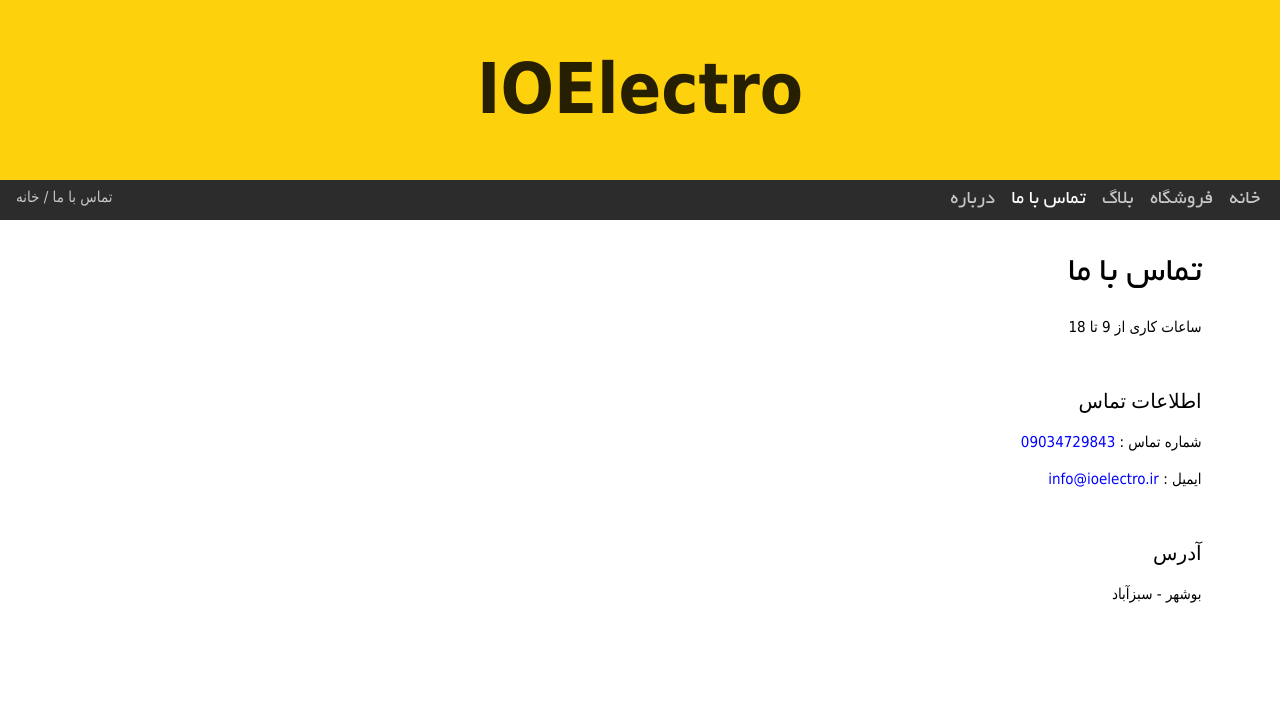
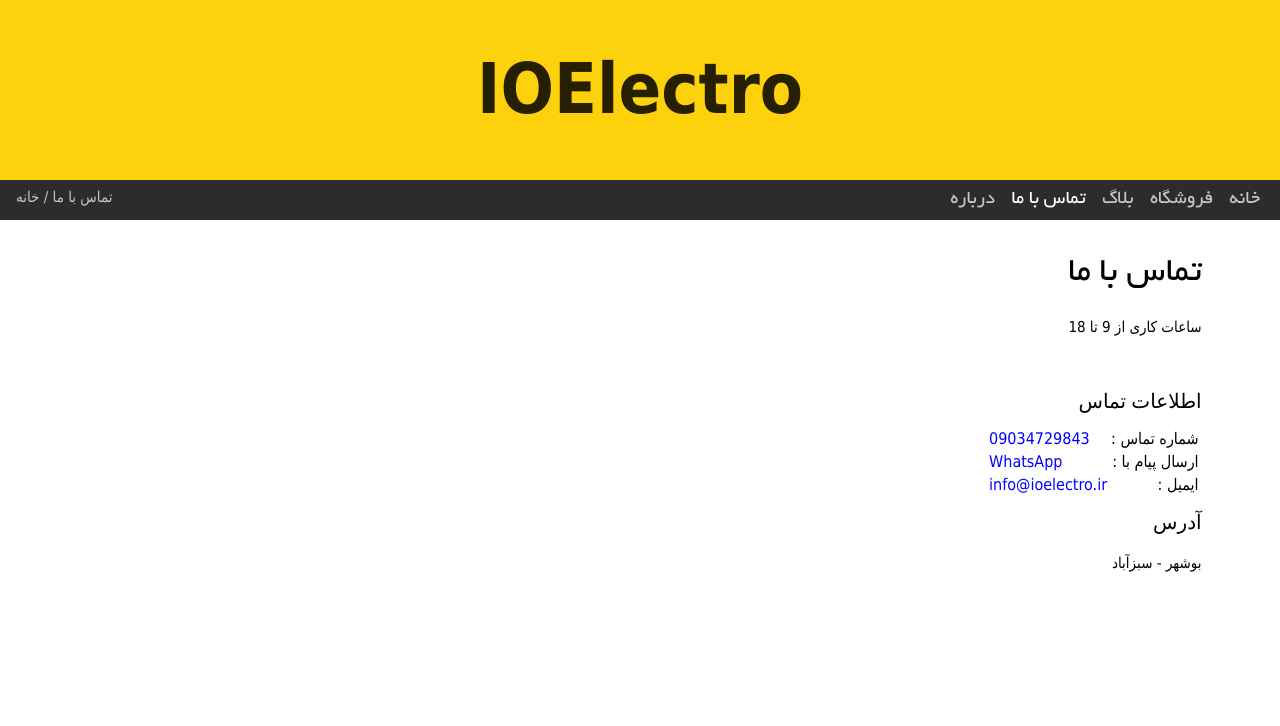
Before and after one commit to ioelectro/ioelectro.github.io, a plain HTML site: page contacts/index.html in a window 1280 px wide. Shown: the top 726 px of the page. Drawn offline with Linux system fonts and the light colour scheme.

Commit message:
add watsapp

```diff
--- a/contacts/index.html
+++ b/contacts/index.html
@@ -54,9 +54,22 @@
 			<p>ساعات کاری از 9 تا 18</p>
             <br>
 			<h4>اطلاعات تماس</h4>
-			<p>شماره تماس : <a href="tel:+989034729843" class="link">09034729843</a></p>
-			<p>ایمیل : <a href="mailto:info@ioelectro.ir" class="link">info@ioelectro.ir</a></p>
-			<br>
+
+            <table>
+                <tr>
+                    <td>شماره تماس : </td>
+                    <td class="en"><a href="tel:+989034729843" class="link">09034729843</a></td>
+                </tr>
+                <tr>
+                    <td>ارسال پیام با : </td>
+                    <td class="en"><a href="https://wa.me/+989034729843" class="link">WhatsApp</a></td>
+                </tr>
+                <tr>
+                    <td>ایمیل : </td>
+                    <td class="en"><a href="mailto:info@ioelectro.ir" class="link">info@ioelectro.ir</a></td>
+                </tr>
+            </table>
+
             <h4>آدرس</h4>
 			<p>بوشهر - سبزآباد</p>
             <br>
--- a/css/my.css
+++ b/css/my.css
@@ -20,6 +20,9 @@ h1,h2{
 }
 .persian {
     direction: rtl;
+}
+.en {
+    direction: ltr;
 }
 .product-description{
     min-height: 120px;
```
